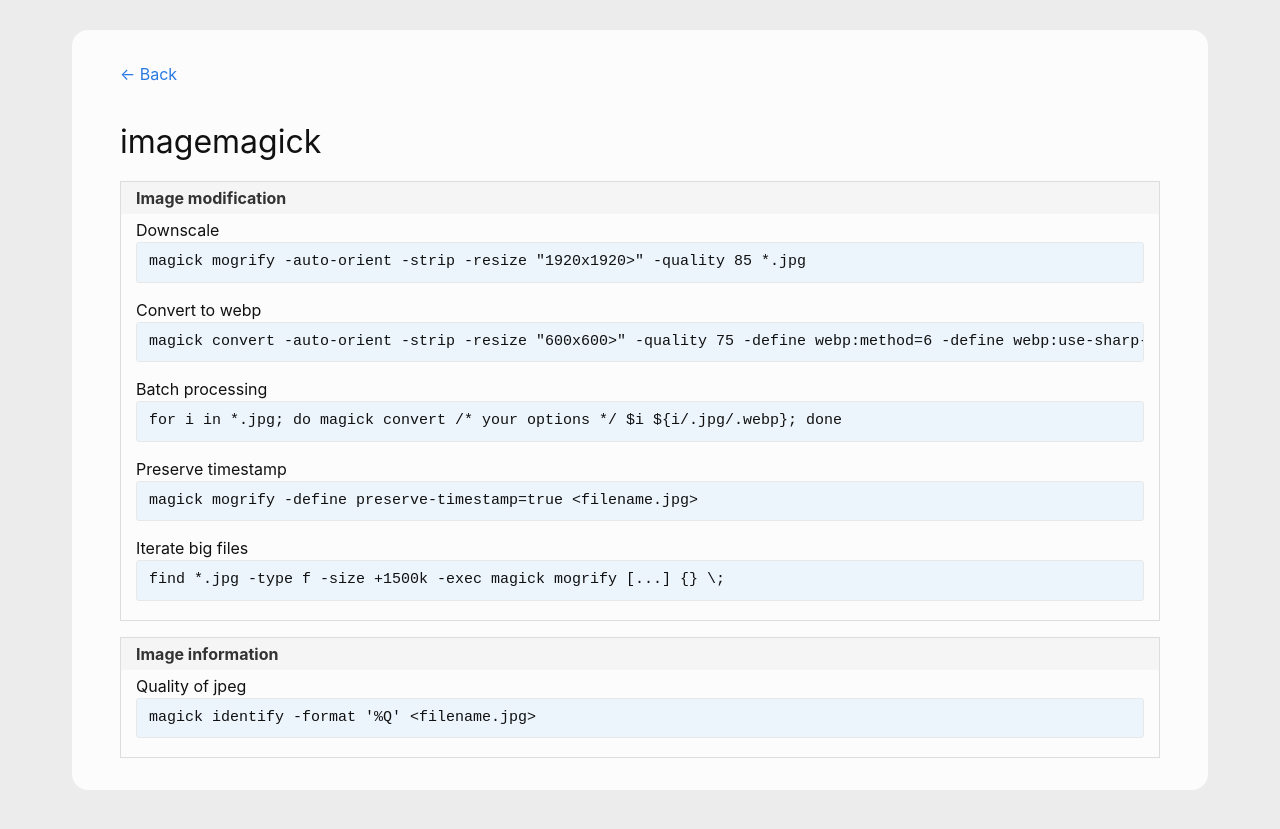
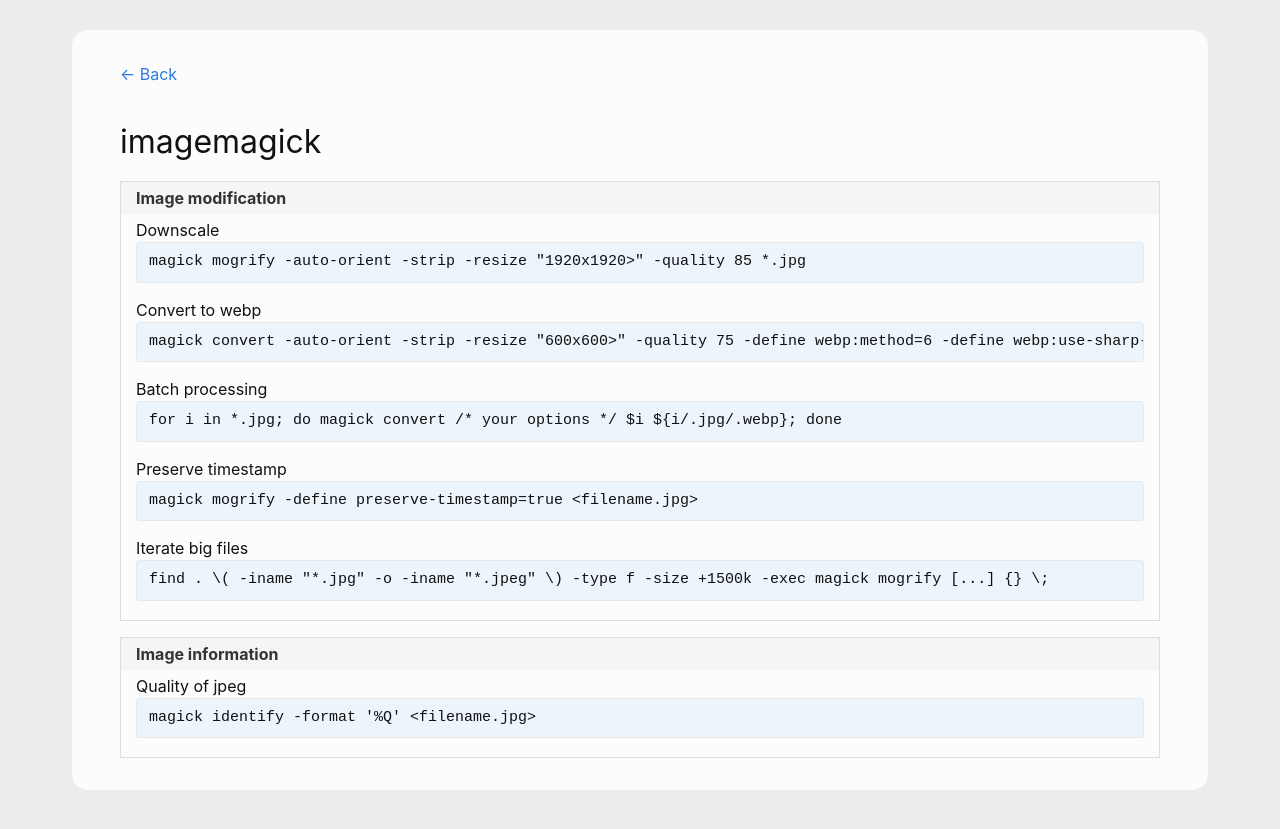
Before and after one commit to andreas-mausch/cheatsheets, a Jekyll site: the page built from _cheatsheets/imagemagick.md, in a window 1280 px wide. Shown: the top 829 px of the page. Built offline with Jekyll 4.4.1, drawn with Linux system fonts in a browser that asks for light colours.

Commit message:
imagemagick

```diff
--- a/_cheatsheets/imagemagick.md
+++ b/_cheatsheets/imagemagick.md
@@ -8,7 +8,7 @@
       Convert to webp: "magick convert -auto-orient -strip -resize \"600x600>\" -quality 75 -define webp:method=6 -define webp:use-sharp-yuv=1 image.jpg image.webp"
       Batch processing: "for i in *.jpg; do magick convert /* your options */ $i ${i/.jpg/.webp}; done"
       Preserve timestamp: "magick mogrify -define preserve-timestamp=true <filename.jpg>"
-      Iterate big files: "find *.jpg -type f -size +1500k -exec magick mogrify [...] {} \\;"
+      Iterate big files: "find . \\( -iname \"*.jpg\" -o -iname \"*.jpeg\" \\) -type f -size +1500k -exec magick mogrify [...] {} \\;"
   - name: Image information
     commands:
       Quality of jpeg: "magick identify -format '%Q' <filename.jpg>"
```
